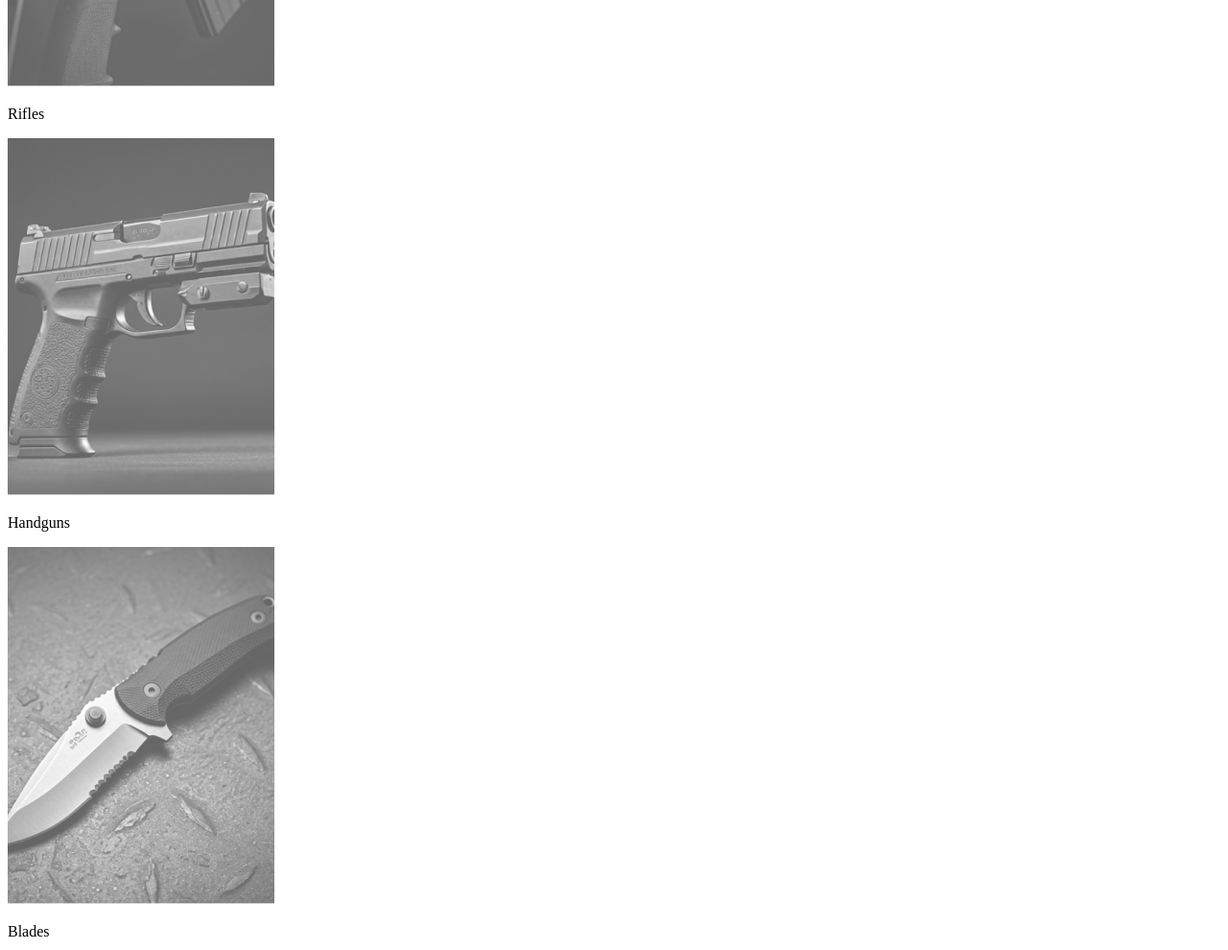
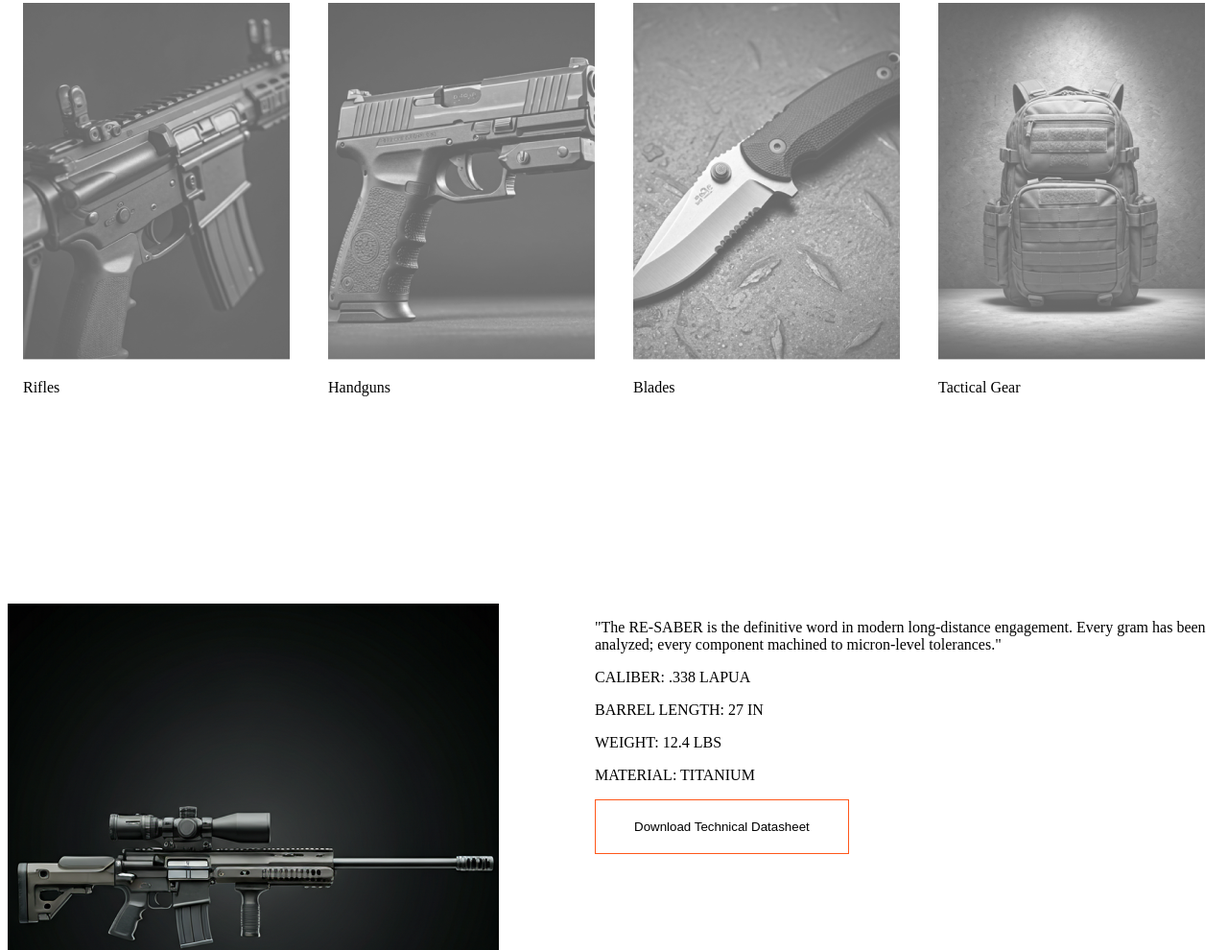
Before and after one commit to JustaBoy123/Blackline-Co, a plain HTML site: page index.html in a window 1280 px wide. Shown: the part 1445-2435 px from the top of the page at 96% size. Drawn offline with Linux system fonts and the light colour scheme.

Commit message:
The Spotlight Section

```diff
--- a/index.html
+++ b/index.html
@@ -4,7 +4,7 @@
 <head>
     <meta charset="UTF-8">
     <meta name="viewport" content="width=device-width, initial-scale=1.0">
-   <link rel="stylesheet" href="style.css">
+    <link rel="stylesheet" href="style.css">
     <title>Blackline Co.</title>
 </head>
 
@@ -15,7 +15,7 @@
 
     <div class="nav-section">
         <div>
-           <p>BLACKLINE CO</p>
+            <p>BLACKLINE CO</p>
 
         </div>
 
@@ -28,7 +28,7 @@
         </div>
 
         <div>
-             <button class="nav-button">SHOP</button>
+            <button class="nav-button">SHOP</button>
 
         </div>
     </div>
@@ -36,43 +36,51 @@
     <div class="hero-section">
         <p class="hero-title">Established 2024</p>
         <p class="hero-subtitle">Presition Without Comprimise</p>
-        <p class="hero-description">Engineered for the elite. Designed for the mission. Blackline Co. delivers aerospace grade
+        <p class="hero-description">Engineered for the elite. Designed for the mission. Blackline Co. delivers aerospace
+            grade
             performanceformance
             those who demand absolute reliability in the field</p>
-        <button class="hero-button-one">Explore Inventory</button> <button class="hero-button-two">View Platforms</button>
+        <button class="hero-button-one">Explore Inventory</button> <button class="hero-button-two">View
+            Platforms</button>
     </div>
     <div>
-        <div>
-            <div><img src="./images/Rifle-Image.png" alt="Image Descrip">
-                <p>Rifles
-                <p>
+        <h2 class="color-text">COLLECTIONS</h2>
+        <p>PRODUCT CATEGORIES</p>
+        <div class="product-section">
+            <div><img class="product-image" src="./images/Rifle-Image.png" alt="Image Descrip">
+                <p class="product-name">Rifles
+                </p>
             </div>
-            <div><img src="./images/Handguns-Image.png" alt="Image Descrip">
-                <p>Handguns</p>
+            <div><img class="product-image" src="./images/Handguns-Image.png" alt="Image Descrip">
+                <p class="product-name">Handguns</p>
             </div>
-            <div><img src="./images/Blades-Image.png" alt="Image Descip">
-                <p>Blades</p>
+            <div><img class="product-image" src="./images/Blades-Image.png" alt="Image Descip">
+                <p class="product-name">Blades</p>
             </div>
-            <div><img src="./images/Tactical-Image.png" alt="Image Descrip">
-                <p>Tactical Gear</p>
+            <div><img class="product-image" src="./images/Tactical-Image.png" alt="Image Descrip">
+                <p class="product-name">Tactical Gear</p>
             </div>
         </div>
     </div>
 
-    <div>
+    <div class="spotlight-section">
         <div>
-            <img src="./images/Sniper-Rifle-Image.png" alt="Image Descrip">
+            <img class="spotlight-image" src="./images/Sniper-Rifle-Image.png" alt="Image Descrip">
         </div>
-        <p>"The RE-SABER is the definitive word in modern long-distance engagement. Every gram has been analyzed;
-            every
-            component machined to micron-level tolerances."</p>
         <div>
-            <p>CALIBER: .338 LAPUA</p>
-            <p>BARREL LENGTH: 27 IN</p>
-            <p>WEIGHT: 12.4 LBS</p>
-            <p>MATERIAL: TITANIUM</p>
+            <p class="spotlight-desciption">"The RE-SABER is the definitive word in modern long-distance engagement.
+                Every gram has been analyzed;
+                every
+                component machined to micron-level tolerances."</p>
+            <div class="properties">
+                <p class="property-text">CALIBER: .338 LAPUA</p>
+                <p class="property-text">BARREL LENGTH: 27 IN</p>
+                <p class="property-text">WEIGHT: 12.4 LBS</p>
+                <p class="property-text">MATERIAL: TITANIUM</p>
+            </div>
+            <button class="spotlight-button">Download Technical Datasheet</button>
         </div>
-        <button>Download Technical Datasheet</button>
+
     </div>
     </div>
     <div>
--- a/style.css
+++ b/style.css
@@ -58,3 +58,30 @@
 padding-left:30px;
 padding-right: 30px;
 }
+
+.product-section {
+    display: flex;
+    justify-content: center;
+    margin-top: 200px;
+    margin-bottom: 200px;
+    gap: 40px;
+
+}
+
+.color-text {
+    color: #FF571A;
+}
+
+.spotlight-section {
+    display: flex;
+    gap: 100px;
+}
+
+.spotlight-button {
+    border: 1px solid #FF571A;
+   background-color: transparent;
+padding-top:20px ;
+padding-bottom: 20px;
+padding-left: 40px;
+padding-right: 40px;
+}
```
